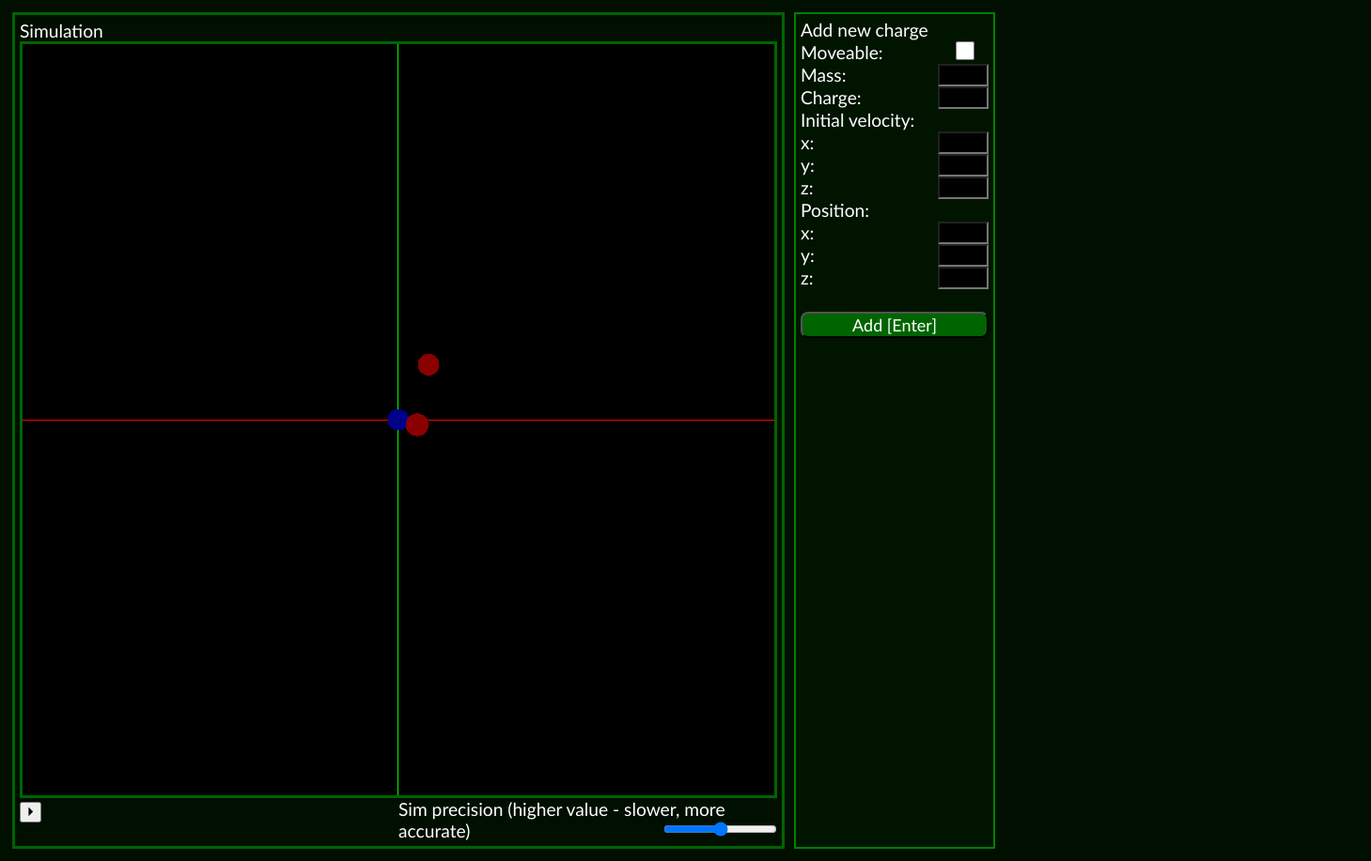
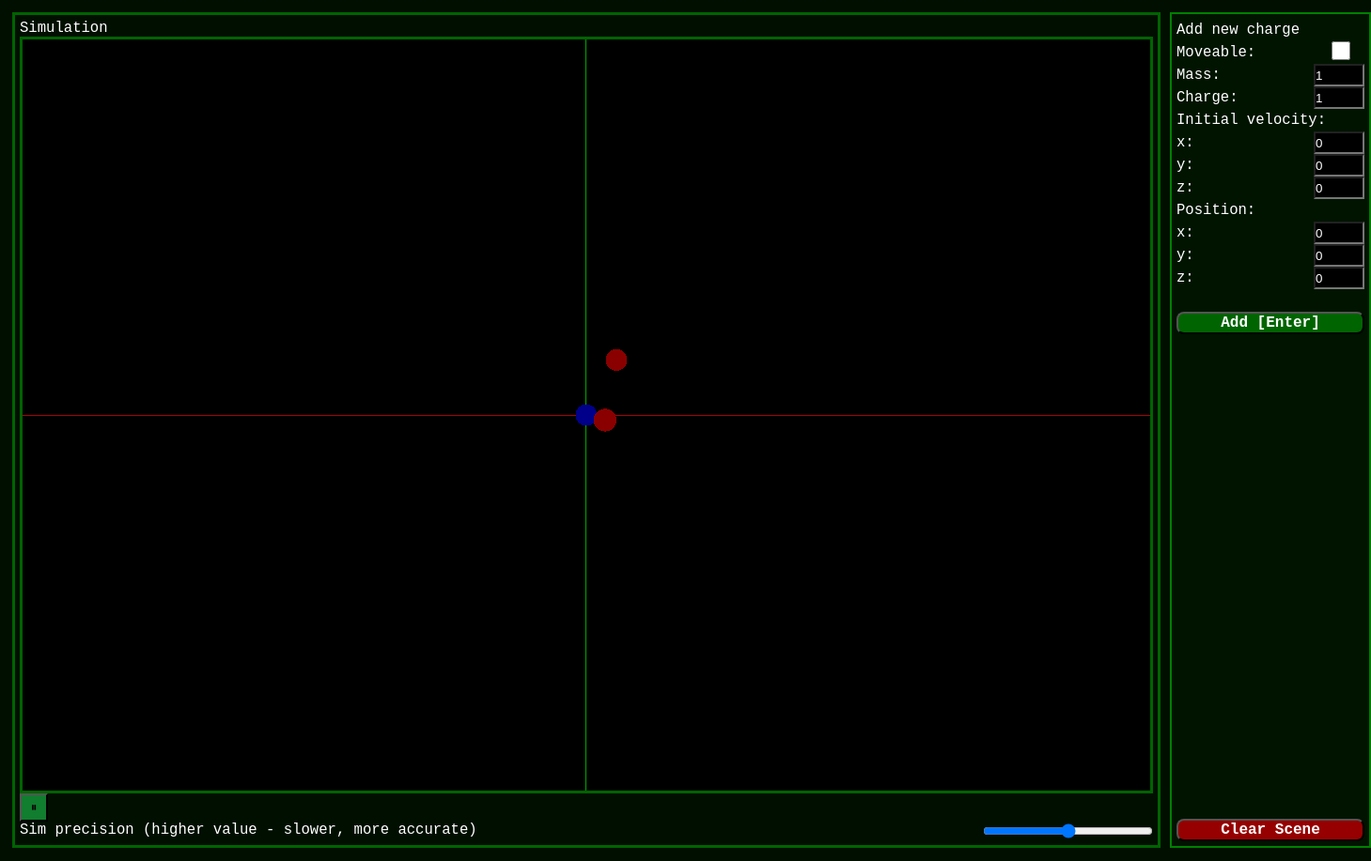
Before and after one commit to dzej0/threejs_charge_sim, a website built with Vite: page index.html in a window 1280 px wide. Shown: the whole page at 94% size, 1459 px wide, since content can reach past the window. Built offline with nearby package versions, Linux system fonts and the light colour scheme.

Commit message:
many fixes
pause button
sqr distance instead of distance
fixed clear button functionality and look
changed aspect ratio
added default values for inputs
toned down axis colors

```diff
--- a/index.html
+++ b/index.html
@@ -6,19 +6,16 @@
 
   <title>Electrostatic Charge Simulator</title>
   <link rel="stylesheet" href="style.css">
-
-  <script src="user_input.js" type="module"></script>
-  <script src="objects/physObj.js" type="module"></script>
-  <script src="main.js" type="module"></script>
 </head>
 <body>
+  <noscript><p style="color: red">Please enable JavaScript to run this website</p></noscript>
   <div id="main" style="display:flex">
-    <div id="sim-container">
+    <div id="sim-container" style="display: flex; flex-direction: column;">
       <div id="top-display">Simulation</div>
-      <div id="sim" style="height: 800; width: 800;"></div>
+      <div id="sim"></div>
       <div id="bottom-display">
-        <div style="float: left; width: 50%;">
-          <button id="pause">⏵</button>
+        <div>
+          <button id="pause" style="background-color: rgb(17, 125, 46); text-align: center; width: 30px; height: 30px;">▶</button>
         </div>
         <div>
           Sim precision (higher value - slower, more accurate)
@@ -26,21 +23,32 @@
         </div>
       </div>
     </div>
-    <div id="menu" style="width: 200px">
-      Add new charge<br>
-      Moveable: <input type="checkbox" id="input_moveable"><br>
-      Mass: <input type="number" id="input_mass"><br>
-      Charge: <input type="number" id="input_charge"><br>
-      Initial velocity:<br>
-      x: <input type="number" id="input_v_x"><br>
-      y: <input type="number" id="input_v_y"><br>
-      z: <input type="number" id="input_v_z"><br>
-      Position:<br>
-      x: <input type="number" id="input_pos_x"><br>
-      y: <input type="number" id="input_pos_y"><br>
-      z: <input type="number" id="input_pos_z"><br><br>
-      <button id="big_button">Add [Enter]</button>
+    <div id="menu" style="display: flex; flex-direction: column; width: 20%">
+      <div id="menu_top">
+        <div>
+          Add new charge<br>
+          Moveable: <input type="checkbox" id="input_moveable"><br>
+          Mass: <input type="number" id="input_mass" value="1"><br>
+          Charge: <input type="number" id="input_charge" value="1"><br>
+          Initial velocity:<br>
+          x: <input type="number" id="input_v_x" value="0"><br>
+          y: <input type="number" id="input_v_y" value="0"><br>
+          z: <input type="number" id="input_v_z" value="0"><br>
+          Position:<br>
+          x: <input type="number" id="input_pos_x" value="0"><br>
+          y: <input type="number" id="input_pos_y" value="0"><br>
+          z: <input type="number" id="input_pos_z" value="0"><br><br>
+        </div>
+
+        <button class="button" id="add_button">Add [Enter]</button>
+      </div>
+      <div id="menu_bottom" style="display: flex; flex-direction: row; flex: 1; ">
+        <button class="button" id="clear_button" style="background-color: rgb(150, 0, 0);margin-top: auto;">Clear Scene</button>
+      </div>
     </div>
   </div>
+  <script src="user_input.js" type="module"></script>
+  <script src="objects/physObj.js" type="module"></script>
+  <script src="main.js" type="module"></script>
   </body>
 </html>
--- a/main.js
+++ b/main.js
@@ -1,32 +1,39 @@
 import * as THREE from 'three'
 import { TrackballControls } from 'three/addons/controls/TrackballControls.js'
 import { PhysObj } from './objects/physObj'
-import { addButton } from './user_input'
+import { addButtonEvents } from './user_input'
+import { paused } from './user_input'
 
 const screen = document.getElementById("sim")
-const aspectRatio = 1 / 1
+
+const width = 1200
+const height = 800
+
+const aspectRatio = width / height
 
 const scene = new THREE.Scene()
 const camera = new THREE.PerspectiveCamera(70, aspectRatio, 0.1, 200000)
 
+// renderer
 const renderer = new THREE.WebGLRenderer()
-renderer.setSize(800, 800)
+renderer.setSize(width, height)
 screen.appendChild(renderer.domElement)
 
 let controls
 const clock = new THREE.Clock()
 const cameraLight = new THREE.PointLight(0xffffff, 1, 0, 4)
 
-let bolo, kolo, tolo
+// initial object
+let bolo
 
-function addXYZaxis(length) {
+function addXYZaxes(length) {
   const pointsX = [new THREE.Vector3(-length, 0, 0), new THREE.Vector3(length, 0, 0)]
   const pointsY = [new THREE.Vector3(0, -length, 0), new THREE.Vector3(0, length, 0)]
   const pointsZ = [new THREE.Vector3(0, 0, -length), new THREE.Vector3(0, 0, length)]
 
-  const XAxisMaterial = new THREE.LineBasicMaterial({color:0xff0000})
-  const YAxisMaterial = new THREE.LineBasicMaterial({color:0x00ff00})
-  const ZAxisMaterial = new THREE.LineBasicMaterial({color:0x0000ff})
+  const XAxisMaterial = new THREE.LineBasicMaterial({color:0xaa0000})
+  const YAxisMaterial = new THREE.LineBasicMaterial({color:0x00aa00})
+  const ZAxisMaterial = new THREE.LineBasicMaterial({color:0x0000aa})
 
   const Xaxisgeometry = new THREE.BufferGeometry().setFromPoints(pointsX)
   const Yaxisgeometry = new THREE.BufferGeometry().setFromPoints(pointsY)
@@ -40,12 +47,9 @@ function addXYZaxis(length) {
 }
 
 function init() {
-  PhysObj.removeAllObjects()
-
   new PhysObj(0, 1, -5, new THREE.Vector3(0,0,0), new THREE.Vector3(0,0,0), scene)
   new PhysObj(1, 1,  5, new THREE.Vector3(0,0,1), new THREE.Vector3(3,0,0), scene)
   new PhysObj(1, 1, 5, new THREE.Vector3(0,0,0), new THREE.Vector3(3,5,0), scene)
-  //tolo = new PhysObj(1, 1,  2, new THREE.Vector3(0,0,0), new THREE.Vector3(0,3,0), scene)
   console.log(PhysObj.objectList)
 
   const ambientLighting = new THREE.AmbientLight(0xffffff, 0.8)
@@ -61,14 +65,15 @@ function init() {
   controls.zoomSpeed = 1.2;
   controls.panSpeed = 0.8;
   controls.keys = [ 'KeyA', 'KeyS', 'KeyD' ]
-  screen.addEventListener('click', () => {
+  // todo usunac?
+  // screen.addEventListener('click', () => {
 
-  })
+  // })
 
-  addXYZaxis(2000)
+  addXYZaxes(2000)
 }
 
-let paused, delta
+let delta
 let precision
 function animate() {
   requestAnimationFrame(animate)
@@ -78,7 +83,7 @@ function animate() {
   precision = document.getElementById("sim-precision").value
   if (!paused) {
     PhysObj.tick((1/precision)*delta)
-    console.log(precision)
+    //console.log(precision)
   }
 
   controls.update()
@@ -92,10 +97,11 @@ function debug() {
   console.log(bolo)
 }
 
+// debug
 document.addEventListener('keydown', (key) => {
   if (key.key == 'k') {
     console.log(camera.rotation)
-
+    console.log(`paused: ${paused}`)
     debug()
   }
 
@@ -111,10 +117,6 @@ document.addEventListener('keydown', (key) => {
     console.log(PhysObj.objectList)
   }
 
-  if (key.key == 'p') {
-    paused ? paused = 0 : paused = 1
-  }
-
   if (key.key == 'a') {
     PhysObj.editObject(2, (object) => {
       object.changePosition(new THREE.Vector3(0,4,0))
@@ -125,8 +127,15 @@ document.addEventListener('keydown', (key) => {
   }
 })
 
+document.getElementById("clear_button").addEventListener("click", () => {
+    PhysObj.objectList.forEach((obj) => {
+      scene.remove(obj.worldObject)
+    })
+    PhysObj.objectList = []
+})
+
 document.addEventListener("DOMContentLoaded", () => {
   init()
   animate()
-  addButton(scene)
+  addButtonEvents(scene)
 })
--- a/objects/physObj.js
+++ b/objects/physObj.js
@@ -3,12 +3,16 @@ import { Vector3 } from "three"
 
 const k = 0.1
 
-function calcDistance(pos1, pos2) {
+function distance(vec1, vec2) {
+  return Math.sqrt(sqrDistance(vec1, vec2))
+}
+
+function sqrDistance(vec1, vec2) {
   let x,y,z
-  x = pos2.x - pos1.x
-  y = pos2.y - pos1.y
-  z = pos2.z - pos1.z
-  return Math.sqrt(Math.pow(x,2) + Math.pow(y,2) + Math.pow(z,2))
+  x = vec2.x - vec1.x
+  y = vec2.y - vec1.y
+  z = vec2.z - vec1.z
+  return (x*x) + (y*y) + (z*z)
 }
 
 export class PhysObj {
@@ -16,12 +20,13 @@ export class PhysObj {
   static objectList = []
 
   moveable = new Boolean
-  mass
-  charge
+  mass = new Number
+  charge = new Number
 
   velocity = new Vector3
 
   constructor(moveable, mass, charge, velocity, position, scene) {
+
     console.log("Creating object with parameters:")
     console.log(moveable)
     console.log(mass)
@@ -36,7 +41,7 @@ export class PhysObj {
 
     const positive_material = new THREE.MeshStandardMaterial( {color:0xff0000} )
     const negative_material = new THREE.MeshStandardMaterial( {color:0x0000ff} )
-    const neutral_material = new THREE.MeshStandardMaterial({color:0x333333})
+    const neutral_material = new THREE.MeshStandardMaterial(  {color:0x333333} )
 
     const sphere_geometry = new THREE.SphereGeometry(1, 64, 64)
 
@@ -86,7 +91,7 @@ export class PhysObj {
   static tick(delta) {
     for (let i = 0; i < PhysObj.objectList.length; i++) {
       for (let j = i + 1; j < PhysObj.objectList.length; j++) {
-        if (calcDistance(PhysObj.objectList[i].worldObject.position, PhysObj.objectList[j].worldObject.position) == 0) {
+        if (sqrDistance(PhysObj.objectList[i].worldObject.position, PhysObj.objectList[j].worldObject.position) == 0) {
           console.warn(`Distance between objects ${i} and ${j} is 0`)
           console.warn(PhysObj.objectList[i], PhysObj.objectList[j])
           console.warn(`Moving objects away`)
@@ -96,7 +101,7 @@ export class PhysObj {
         }
         let forceValue =
         k * PhysObj.objectList[i].charge * PhysObj.objectList[j].charge
-        / Math.pow(calcDistance(PhysObj.objectList[i].worldObject.position, PhysObj.objectList[j].worldObject.position), 2)
+        / sqrDistance(PhysObj.objectList[i].worldObject.position, PhysObj.objectList[j].worldObject.position)
 
         let force = new THREE.Vector3
         force.x = PhysObj.objectList[i].worldObject.position.x - PhysObj.objectList[j].worldObject.position.x
@@ -116,8 +121,4 @@ export class PhysObj {
   static editObject(index, callback) {
     callback(PhysObj.objectList[index])
   }
-
-  static removeAllObjects() {
-    PhysObj.objectList = []
-  }
 }
--- /dev/null
+++ b/package.json
@@ -0,0 +1,6 @@
+{
+  "dependencies": {
+    "three": "^0.169.0",
+    "vite": "^5.4.10"
+  }
+}
--- a/style.css
+++ b/style.css
@@ -21,10 +21,11 @@ input {
   padding: 5px
 }
 
-#big_button {
+.button {
   width: 200px;
-  font-family: 'Gill Sans', 'Gill Sans MT', Calibri, 'Trebuchet MS', sans-serif;
+  font-family: monospace;
   font-size: large;
+  font-weight: 800;
   background-color: darkgreen;
   color: white;
   border-radius: 8px;
@@ -32,7 +33,7 @@ input {
 
 body {
   color: white;
-  font-family: 'Gill Sans', 'Gill Sans MT', Calibri, 'Trebuchet MS', sans-serif;
+  font-family: monospace;
   font-size: larger;
   background-color: rgb(0, 15, 0);
 }
--- a/user_input.js
+++ b/user_input.js
@@ -4,8 +4,8 @@ import { PhysObj } from './objects/physObj'
 const pauseButton = document.getElementById("pause")
 
 // ids of various input fields
-const [moveable, mass, charge, vx, vy, vz, px, py, pz]
-    = ["input_moveable", "input_mass", "input_charge", "input_v_x", "input_v_y", "input_v_z", "input_pos_x", "input_pos_y", "input_pos_z"]
+const [moveable,          mass,         charge,         vx,           vy,           vz,           px,             py,             pz]
+    = ["input_moveable",  "input_mass", "input_charge", "input_v_x",  "input_v_y",  "input_v_z",  "input_pos_x",  "input_pos_y",  "input_pos_z"]
 
 
 function getDataFromElementId(id) {
@@ -22,12 +22,12 @@ function getDataFromElementId(id) {
     return 0
   }
 
-  if (isNaN(parseInt(document.getElementById(id).value))) {
+  if (isNaN(parseFloat(document.getElementById(id).value))) {
     return 0
   }
 
-  console.log(parseInt(document.getElementById(id).value))
-  return parseInt(document.getElementById(id).value)
+  console.log(parseFloat(document.getElementById(id).value))
+  return parseFloat(document.getElementById(id).value)
 }
 
 function addObjectToScene(moveable, mass, charge, velocity, position, scene) {
@@ -39,7 +39,6 @@ function addObjectFromUserInput(scene) {
     window.alert("mass of an object can't be 0")
     return 0
   }
-
   addObjectToScene(getDataFromElementId(moveable),
     getDataFromElementId(mass),
     getDataFromElementId(charge),
@@ -51,32 +50,45 @@ function addObjectFromUserInput(scene) {
     getDataFromElementId(pz)), scene)
 }
 
-export function addButton(scene) {
+export function addButtonEvents(scene) {
   document.addEventListener("keydown", (key) => {
     console.log(key.key)
     if (key.key == "Enter") {
-      document.getElementById("big_button").click()
+      document.getElementById("add_button").click()
+    } else if (key.key == " ") {
+      document.getElementById("pause").click()
     }
   })
-  document.getElementById("big_button").addEventListener("click", () => {
+  document.getElementById("add_button").addEventListener("click", () => {
     console.log("click")
     addObjectFromUserInput(scene)
   })
+
 }
 
-document.getElementById(moveable).addEventListener("click", () => {
-  console.log("test")
+const cPaused = "#ffcf3d"
+const cUnpaused = "#117d2e"
+
+const sPaused = "▶"
+const sUnpaused = "⏸"
+
+document.addEventListener("DOMContentLoaded", ()=> {
+  pauseButton.style.backgroundColor = cUnpaused
+  pauseButton.innerHTML = sUnpaused
 })
 
-// fix this firing twice
+export let paused = false
 
-pauseButton.addEventListener("click", () => {
-  console.log(pauseButton.getAttribute("on"))
-  if (pauseButton.getAttribute("on") == 1) {
-    pauseButton.setAttribute("on", 0)
-    pauseButton.style.backgroundColor = "#941e06"
+pauseButton.onclick = () => {
+  paused = !paused;
+
+  if (paused) {
+    console.log("setting to paused")
+    pauseButton.style.backgroundColor = cPaused
+    pauseButton.innerHTML = sPaused
   } else {
-    pauseButton.setAttribute("on", 1)
-    pauseButton.style.backgroundColor = "#117d2e"
+    console.log("setting to unpaused")
+    pauseButton.style.backgroundColor = cUnpaused
+    pauseButton.innerHTML = sUnpaused
   }
-})
+}
```
Also changed, not shown: objects/vectorDisplay.js (deleted, +0 -7 lines), 1 other file.
